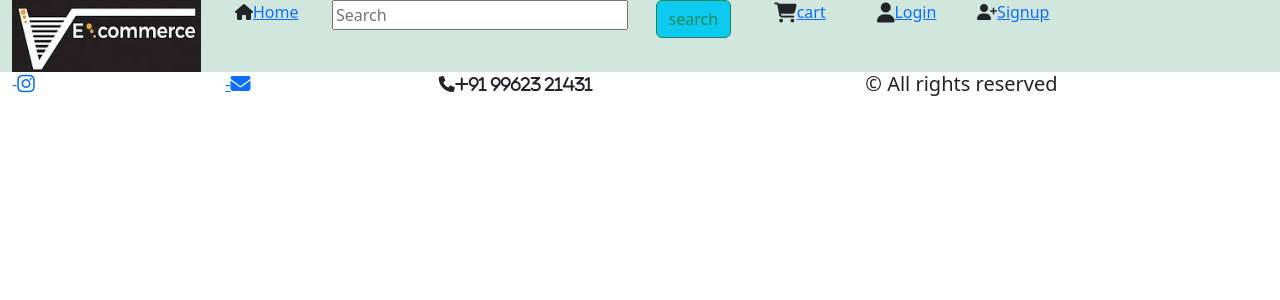
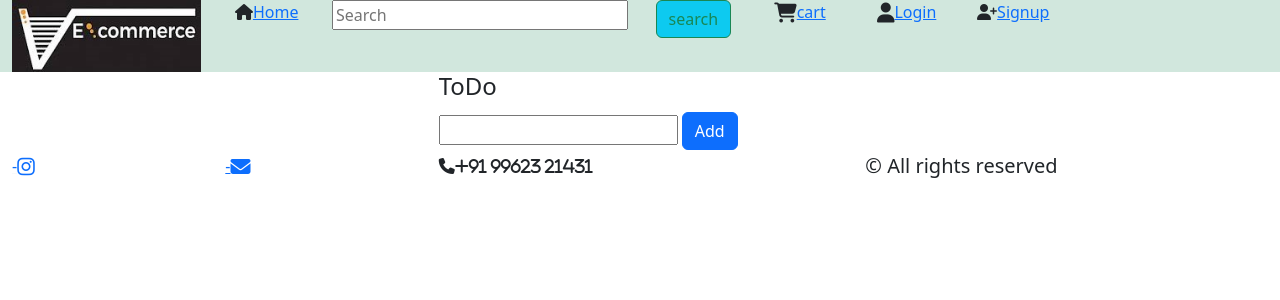
Before and after one commit to joel-2004/MERN-Project, a React (Create React App) app in the folder frontend/my-app/: page /todo in a window 1280 px wide. Shown: the top 300 px of the page. Built offline with nearby package versions, Linux system fonts and the light colour scheme.

Commit message:
ToDoList beginning

```diff
--- a/frontend/my-app/src/App.js
+++ b/frontend/my-app/src/App.js
@@ -8,6 +8,7 @@ import Login from "./components/Login";
 import Signup from "./components/Signup";
 import { BrowserRouter as Router, Route, Routes } from "react-router-dom";
 import Home from "./components/Home";
+import ToDo from "./components/ToDo";
 import { ToastContainer } from "react-toastify";
 function App() {
   return (
@@ -19,6 +20,7 @@ function App() {
           <Route path="/" element={<Home></Home>}></Route>
           <Route path="/login" element={<Login></Login>}></Route>
           <Route path="/signup" element={<Signup></Signup>}></Route>
+          <Route path="/todo" element={<ToDo></ToDo>}></Route>
         </Routes>
         <Footer></Footer>
       </Router>
--- /dev/null
+++ b/frontend/my-app/src/components/ToDo.js
@@ -0,0 +1,47 @@
+import React, { useState } from "react";
+
+const ToDo = () => {
+    const [inputValue, setInputvalue] = useState("");
+    const [list, setList] = useState([]);
+    const handleSubmit = (e) => {
+        e.preventDefault();
+        console.log(inputValue);
+        // console.log(list);
+        const id = new Date().getTime();
+        setList([...list, { id: id, text: inputValue }]);
+        setInputvalue("");
+        console.log(list);
+    }
+    const handleDone = (e) => {
+        e.preventDefault();
+        console.log(e);
+    }
+    return (
+        <>
+            <div className="container-fluid ">
+                <div className="row">
+                    <div className="col-4"></div>
+                    <div className="col-6">
+                        <form onSubmit={handleSubmit}>
+                            <h4>ToDo</h4>
+                            <input type="text" name="todo" id="todo" value={inputValue} onChange={(e) => setInputvalue(e.target.value)}></input>
+                            <button type="submit" className="btn btn-primary m-1" >Add</button>
+                        </form>
+                        <div>
+                            {list.map((p) => {
+                                return (
+                                    <div key={p.id}>
+                                        <h4 >{p.text} <button type="submit" className="btn btn-danger" onClick={handleDone}>Done</button></h4>
+                                    </div>
+                                )
+                            })}
+                        </div>
+                    </div>
+                </div>
+
+            </div >
+        </>
+    );
+};
+
+export default ToDo;
```
